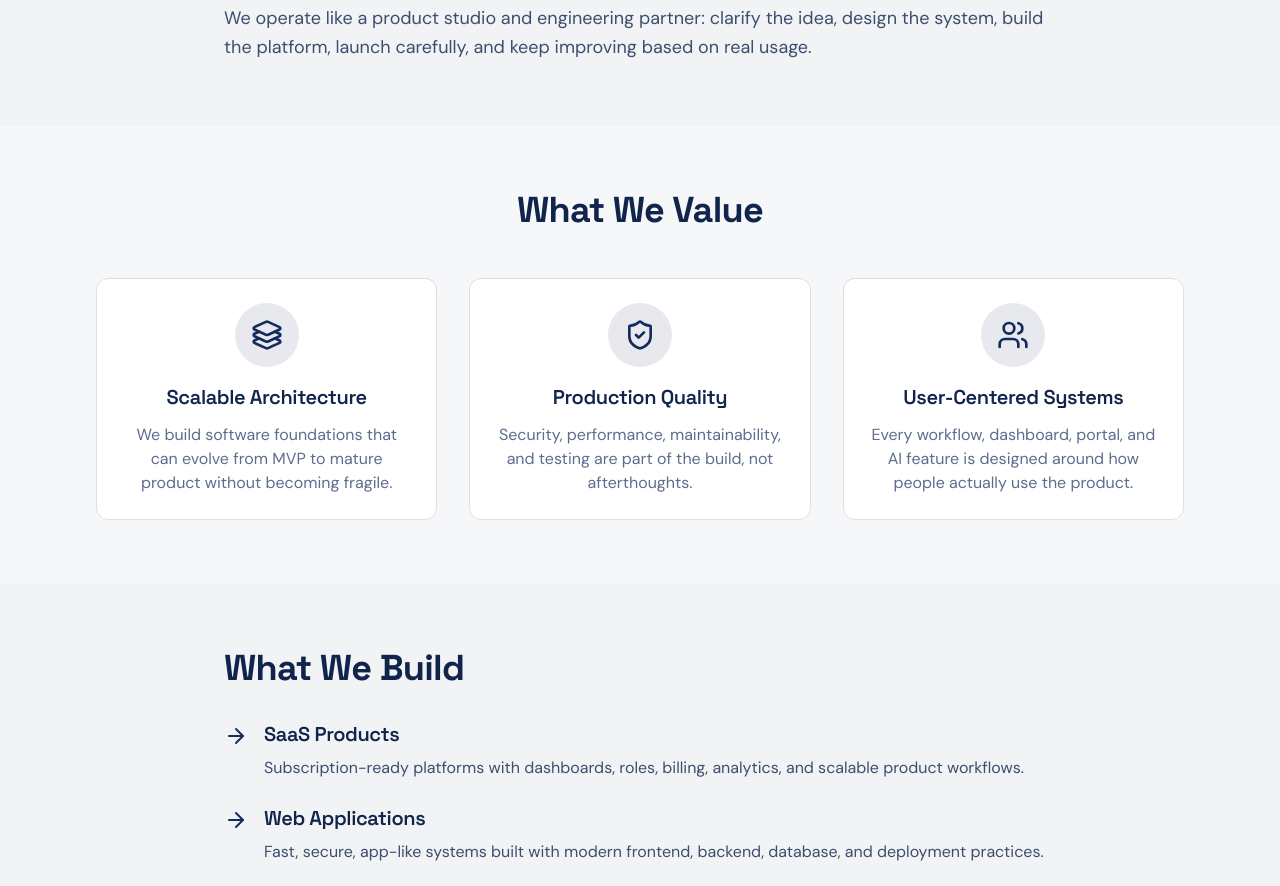
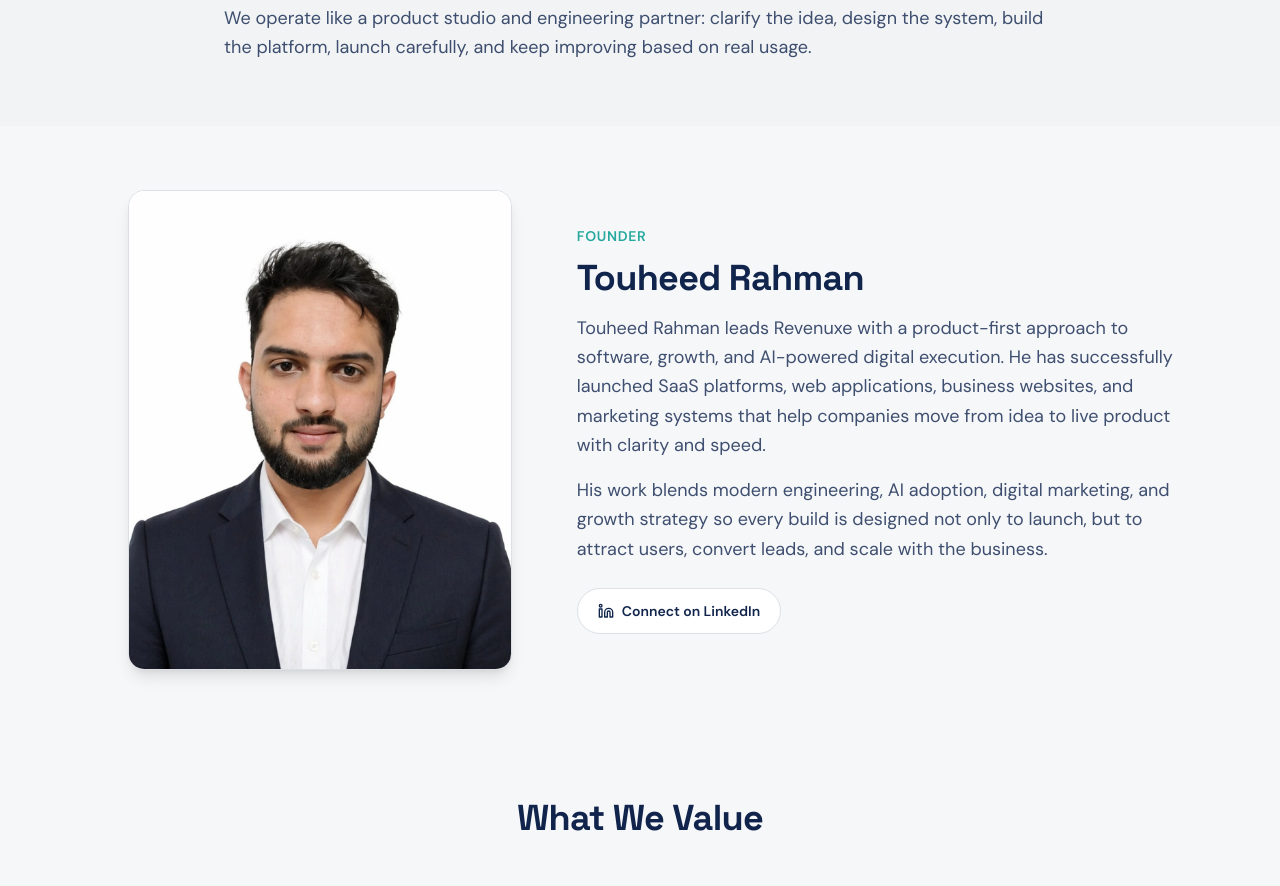
Before and after one commit to revenuxe/revenuxe-js, a Next.js app: page /about in a window 1280 px wide. Shown: the part 1180-2066 px from the top of the page. Built offline with nearby package versions, Linux system fonts and the light colour scheme.

Commit message:
Add founder section to about page

```diff
--- a/src/page-views/AboutUs.tsx
+++ b/src/page-views/AboutUs.tsx
@@ -1,7 +1,7 @@
 import Navigation from "@/components/Navigation";
 import Footer from "@/components/Footer";
 import PageHero from "@/components/PageHero";
-import { ArrowRight, Code2, Layers3, ShieldCheck, Users } from "lucide-react";
+import { ArrowRight, Code2, Layers3, Linkedin, ShieldCheck, Users } from "lucide-react";
 import { SEOHead } from "@/components/SEOHead";
 import { absoluteCanonicalUrl } from "@/lib/seo/canonical";
 
@@ -40,6 +40,46 @@ const AboutUs = async () => {
               We operate like a product studio and engineering partner: clarify the idea, design the system, build the
               platform, launch carefully, and keep improving based on real usage.
             </p>
+          </div>
+        </div>
+      </section>
+
+      <section className="py-16 px-4 bg-background">
+        <div className="container mx-auto max-w-6xl">
+          <div className="grid gap-8 lg:grid-cols-[0.85fr_1.15fr] lg:items-center">
+            <div className="mx-auto w-full max-w-sm overflow-hidden rounded-2xl border border-border bg-card shadow-lg">
+              <img
+                src="/touheed-rahman.webp"
+                alt="Touheed Rahman, Founder of Revenuxe"
+                className="aspect-[4/5] w-full object-cover object-top"
+                loading="lazy"
+              />
+            </div>
+
+            <div>
+              <p className="text-accent font-semibold text-sm tracking-wider uppercase">
+                Founder
+              </p>
+              <h2 className="mt-3 text-3xl md:text-4xl font-bold text-foreground">
+                Touheed Rahman
+              </h2>
+              <p className="mt-4 text-lg leading-relaxed text-foreground/80">
+                Touheed Rahman leads Revenuxe with a product-first approach to software, growth, and AI-powered digital execution. He has successfully launched SaaS platforms, web applications, business websites, and marketing systems that help companies move from idea to live product with clarity and speed.
+              </p>
+              <p className="mt-4 text-lg leading-relaxed text-foreground/80">
+                His work blends modern engineering, AI adoption, digital marketing, and growth strategy so every build is designed not only to launch, but to attract users, convert leads, and scale with the business.
+              </p>
+              <a
+                href="https://www.linkedin.com/in/touheed-ur-rahman-70826126b/"
+                target="_blank"
+                rel="noopener noreferrer"
+                className="mt-6 inline-flex items-center gap-2 rounded-full border border-border bg-card px-5 py-3 text-sm font-semibold text-foreground transition-colors hover:border-primary hover:text-primary"
+                aria-label="Visit Touheed Rahman on LinkedIn"
+              >
+                <Linkedin className="h-4 w-4" />
+                Connect on LinkedIn
+              </a>
+            </div>
           </div>
         </div>
       </section>
```
Also changed, not shown: public/touheed-rahman.webp (added).
